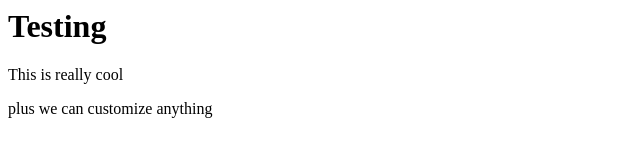
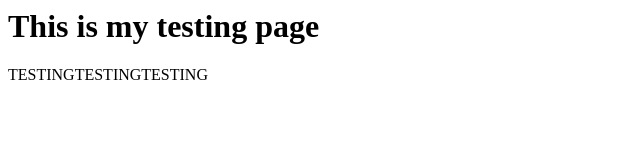
Before and after one commit to JordanItsNot/JordanItsNot.github.io, a plain HTML site: page index.html in a window 1280 px wide. Shown: the whole page, without its empty margins (0-640 px from the left). Drawn offline with Linux system fonts and the light colour scheme.

Commit message:
Update index.html

```diff
--- a/index.html
+++ b/index.html
@@ -1,3 +1,2 @@
-<h1>Testing</h1>
-<p>This is really cool</p>
-<p>plus we can customize anything</p>
+<h1>This is my testing page</h1>
+<p>TESTINGTESTINGTESTING</p>
```
